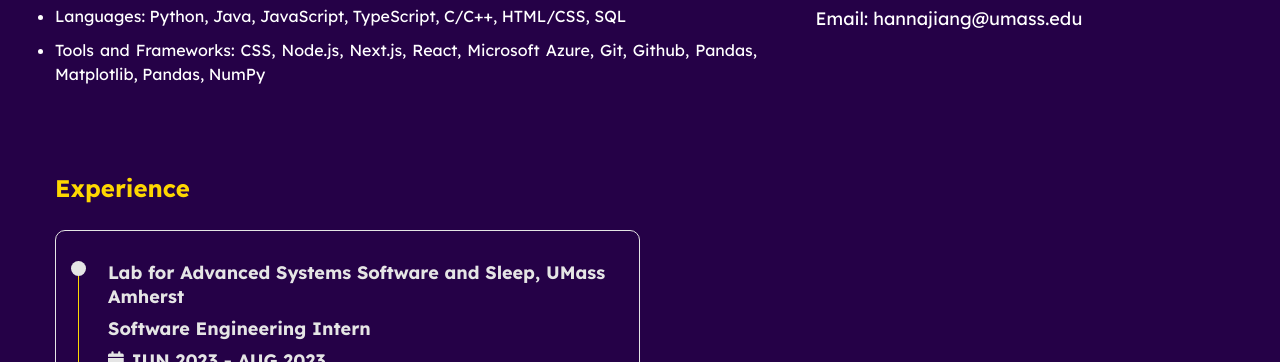
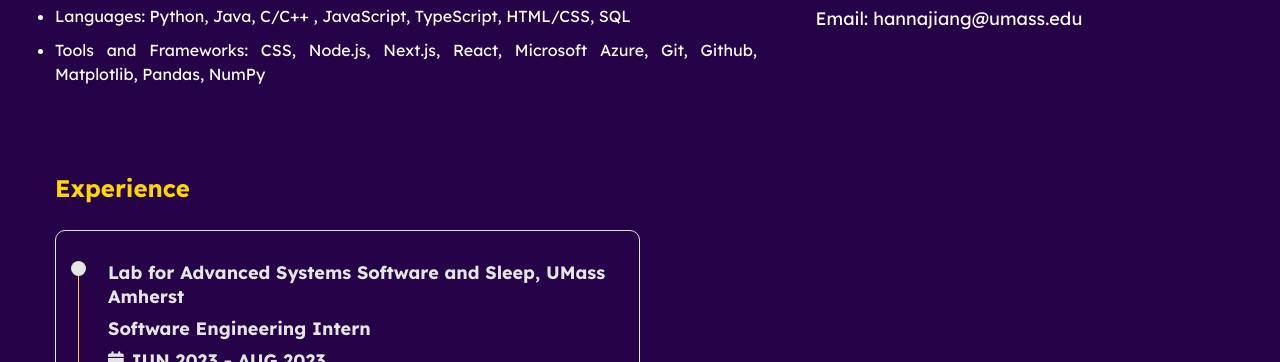
Before and after one commit to hannajiangg/hannajiangg.github.io, a plain HTML site: page index.html in a window 1280 px wide. Shown: the part 738-1100 px from the top of the page. Drawn offline with nearby package versions, Linux system fonts and the light colour scheme.

Commit message:
Update index.html

```diff
--- a/index.html
+++ b/index.html
@@ -73,8 +73,8 @@
                       <li> I've always been fascianted by the world around me and my interested in human cognition and perception led me to computer science.
                         From human cognition to artifical cognition, my journey has taken me through internships in academia and industry.
                       </li>
-                      <li> Languages: Python, Java, JavaScript, TypeScript, C/C++, HTML/CSS, SQL </li>
-                        <li> Tools and Frameworks: CSS, Node.js, Next.js, React, Microsoft Azure, Git, Github, Pandas, Matplotlib, Pandas, NumPy</li>
+                      <li> Languages: Python, Java, C/C++ , JavaScript, TypeScript, HTML/CSS, SQL</li>
+                        <li> Tools and Frameworks: CSS, Node.js, Next.js, React, Microsoft Azure, Git, Github, Matplotlib, Pandas, NumPy</li>
 
                     </ul>
                 </div>
```
